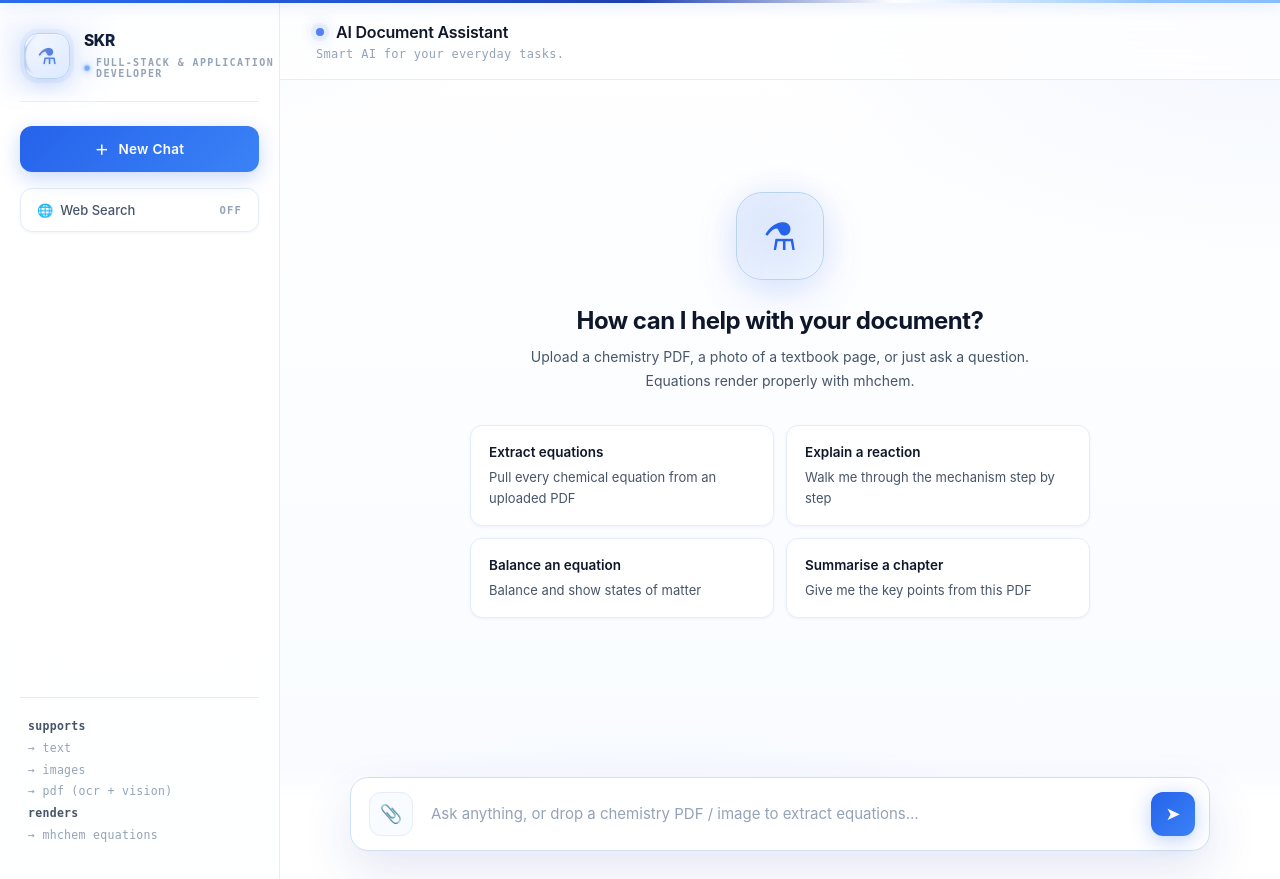
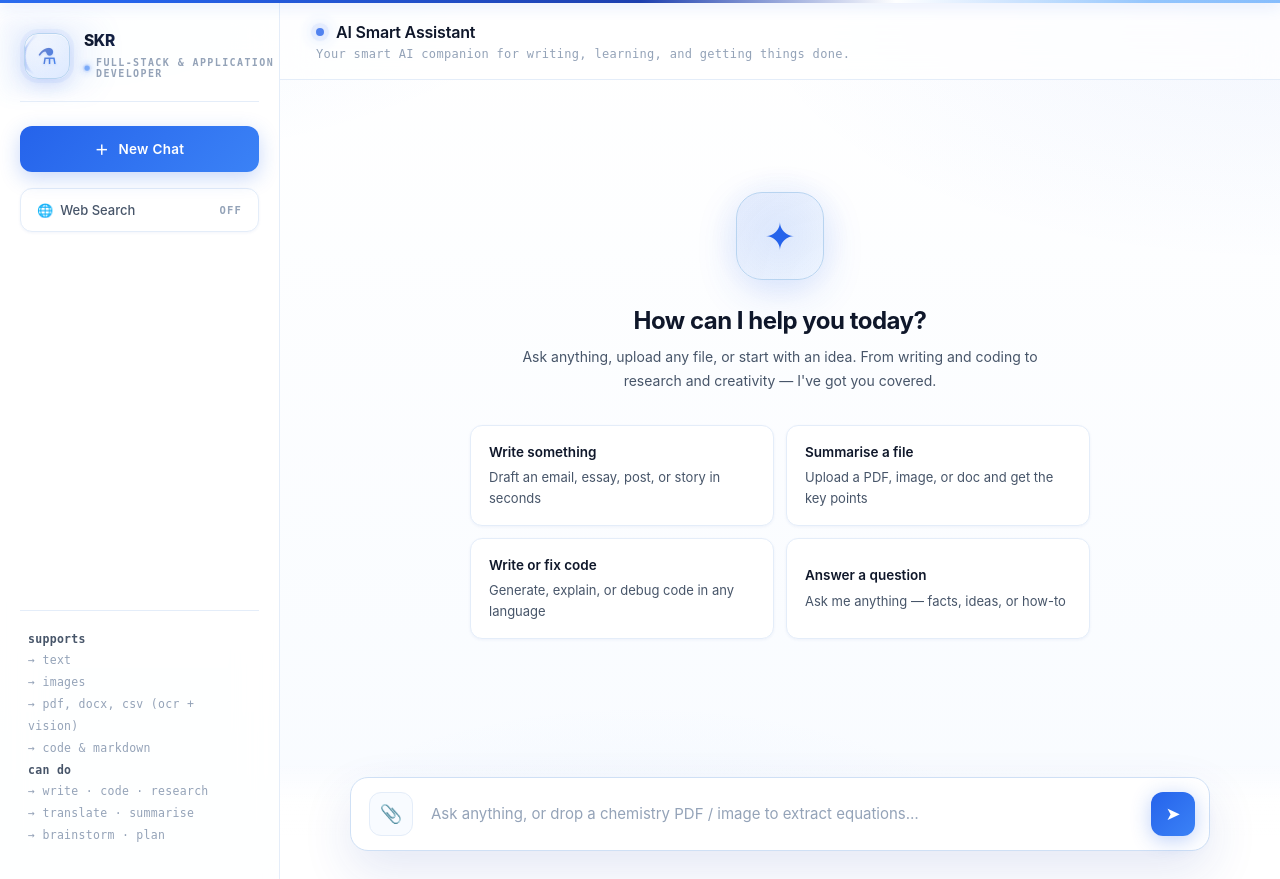
Before and after one commit to resonancekota/QueryNova, a Flask app: page / in a window 1280 px wide. Run offline with Flask 3, Linux system fonts and the light colour scheme.

Commit message:
Change content and repetative showing content

```diff
--- a/templates/index.html
+++ b/templates/index.html
@@ -3,7 +3,7 @@
 <head>
   <meta charset="utf-8">
   <meta name="viewport" content="width=device-width, initial-scale=1">
-  <title>Blue Gradient · AI Document Assistant</title>
+  <title>AI Smart Assistant</title>
 
   <!-- MathJax 3 + mhchem -->
   <script>
@@ -1139,9 +1139,12 @@
   <b>supports</b><br>
   → text<br>
   → images<br>
-      → pdf (ocr + vision)<br>
-      <b>renders</b><br>
-      → mhchem equations
+  → pdf, docx, csv (ocr + vision)<br>
+  → code & markdown<br>
+  <b>can do</b><br>
+  → write · code · research<br>
+  → translate · summarise<br>
+  → brainstorm · plan
 </div>
   </aside>
 
@@ -1153,9 +1156,9 @@
     <div class="main-header">
       <div class="main-title">
         <span class="status-dot"></span>
-        AI Document Assistant
-      </div>
-      <div class="main-sub">Smart AI for your everyday tasks.</div>
+        AI Smart Assistant
+      </div>
+      <div class="main-sub">Your smart AI companion for writing, learning, and getting things done.</div>
     </div>
 
     <div class="thread" id="thread">
@@ -1283,21 +1286,21 @@
   function renderEmptyState() {
     thread.innerHTML = `
     <div class="empty" id="emptyState">
-        <div class="empty-icon">⚗</div>
-        <h2>How can I help with your document?</h2>
-        <p>Upload a chemistry PDF, a photo of a textbook page, or just ask a question. Equations render properly with mhchem.</p>
+  <div class="empty-icon">✦</div>
+  <h2>How can I help you today?</h2>
+  <p>Ask anything, upload any file, or start with an idea. From writing and coding to research and creativity — I've got you covered.</p>
   <div class="suggestions">
     <button class="suggestion" onclick="useSuggestion(this)">
-            <b>Extract equations</b>Pull every chemical equation from an uploaded PDF
+      <b>Write something</b>Draft an email, essay, post, or story in seconds
     </button>
     <button class="suggestion" onclick="useSuggestion(this)">
-            <b>Explain a reaction</b>Walk me through the mechanism step by step
+      <b>Summarise a file</b>Upload a PDF, image, or doc and get the key points
     </button>
     <button class="suggestion" onclick="useSuggestion(this)">
-            <b>Balance an equation</b>Balance and show states of matter
+      <b>Write or fix code</b>Generate, explain, or debug code in any language
     </button>
     <button class="suggestion" onclick="useSuggestion(this)">
-            <b>Summarise a chapter</b>Give me the key points from this PDF
+      <b>Answer a question</b>Ask me anything — facts, ideas, or how-to
     </button>
   </div>
 </div>
@@ -1408,19 +1411,19 @@
     scrollToBottom();
   }
 
-  function makeExtractBox(label, content) {
-    const safe = escapeHtml(content || '(empty)');
-    const id = 'ex-' + Math.random().toString(36).slice(2, 9);
-    return `
-      <div class="extract-box" id="${id}">
-        <div class="extract-head" onclick="document.getElementById('${id}').classList.toggle('open')">
-          <span class="left">▸ ${escapeHtml(label)}</span>
-          <span class="chev">▶</span>
-        </div>
-        <div class="extract-body"><pre>${safe}</pre></div>
-      </div>
-    `;
-  }
+  // function makeExtractBox(label, content) {
+  //   const safe = escapeHtml(content || '(empty)');
+  //   const id = 'ex-' + Math.random().toString(36).slice(2, 9);
+  //   return `
+  //     <div class="extract-box" id="${id}">
+  //       <div class="extract-head" onclick="document.getElementById('${id}').classList.toggle('open')">
+  //         <span class="left">▸ ${escapeHtml(label)}</span>
+  //         <span class="chev">▶</span>
+  //       </div>
+  //       <div class="extract-body"><pre>${safe}</pre></div>
+  //     </div>
+  //   `;
+  // }
 
   // ============================================================
   // SEND
@@ -1506,14 +1509,14 @@
 
       let html = escapeHtml(answer).replace(/\n/g, '<br>');
 
-      if (extractedPreview && extractedPreview.trim().length > 0) {
-        html += makeExtractBox(
-          'extracted text from document',
-          extractedPreview.length > 4000
-            ? extractedPreview.slice(0, 4000) + '\n…[truncated]'
-            : extractedPreview
-        );
-      }
+      // if (extractedPreview && extractedPreview.trim().length > 0) {
+      //   html += makeExtractBox(
+      //     'extracted text from document',
+      //     extractedPreview.length > 4000
+      //       ? extractedPreview.slice(0, 4000) + '\n…[truncated]'
+      //       : extractedPreview
+      //   );
+      // }
 
       setAIBubbleContent(bubble, tools, html, answer);
 
```
Lines whose indentation alone changed are shown as unchanged.
